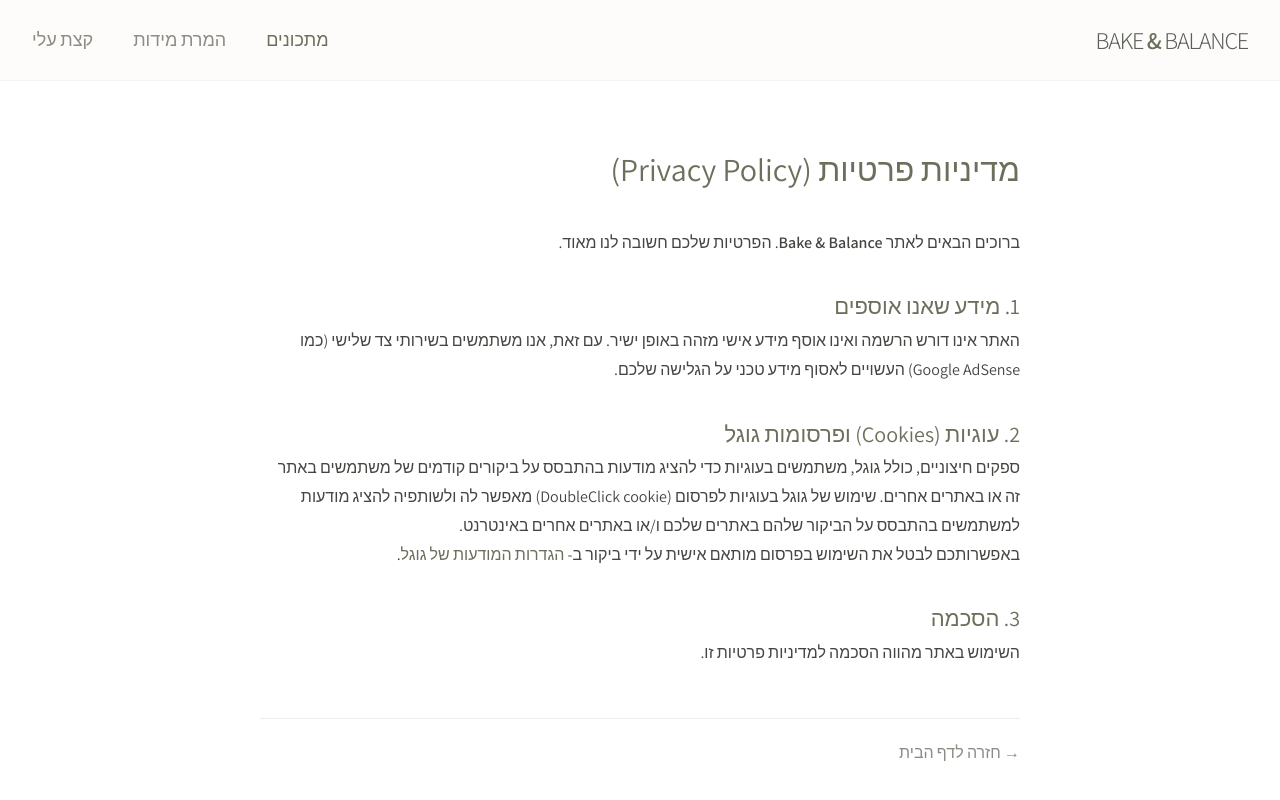
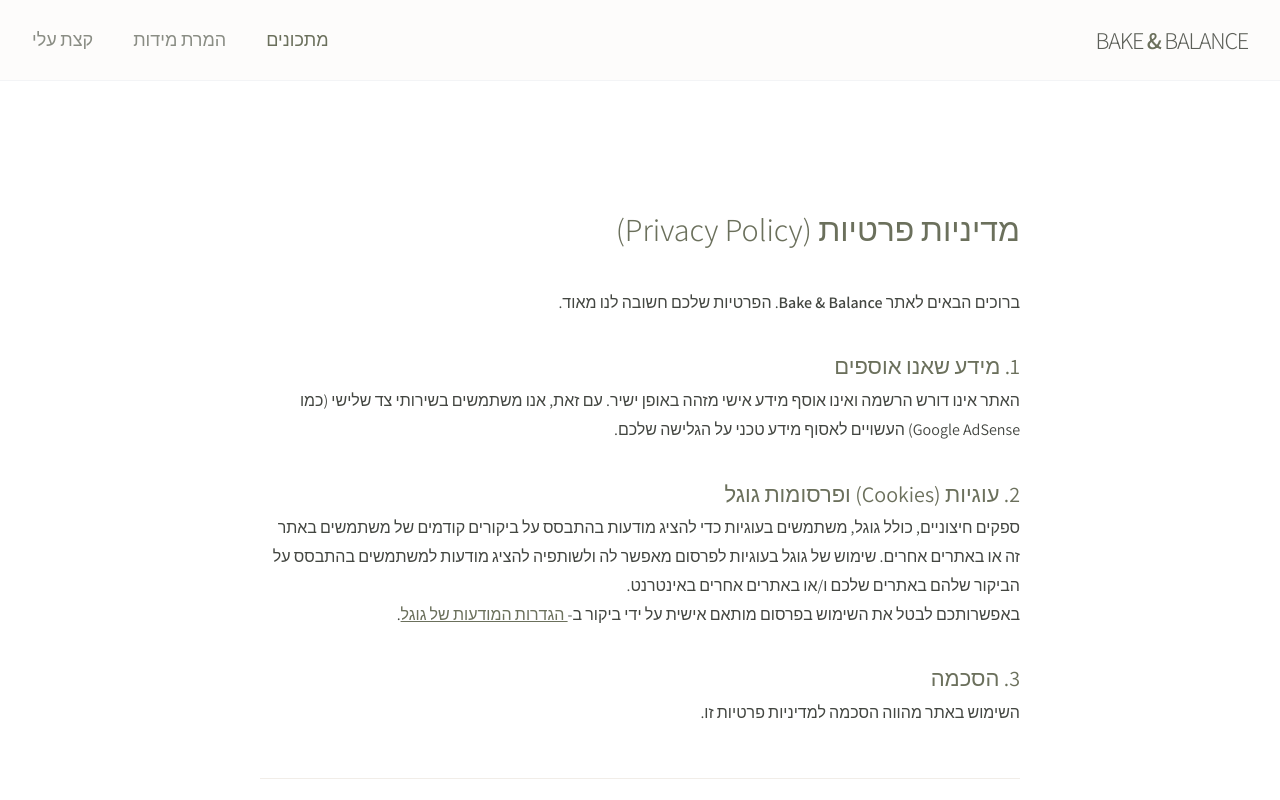
Before and after one commit to dolevnus-droid/my-recipe-site, a Next.js app: page /privacy in a window 1280 px wide. Shown: the top 800 px of the page. Built offline with nearby package versions, Linux system fonts and the light colour scheme.

Commit message:
updating

```diff
--- a/app/page.tsx
+++ b/app/page.tsx
@@ -90,19 +90,22 @@ export default function Home() {
           color: inherit;
           height: 100%;
         }
-        .recipe-card:hover { transform: translateY(-8px); box-shadow: 0 20px 40px rgba(107, 112, 92, 0.08) !important; }
+        .recipe-card:hover {
+          transform: translateY(-8px);
+          box-shadow: 0 20px 40px rgba(107, 112, 92, 0.08) !important;
+        }
 
         .recipe-image-container {
           overflow: hidden;
           position: relative;
-          height: 280px; /* גובה קבוע לתמונה */
+          height: 280px;
           width: 100%;
         }
 
         .recipe-image-container img {
           width: 100%;
           height: 100%;
-          object-fit: cover; /* שומר על יחס תמונה נכון */
+          object-fit: cover;
           transition: transform 0.6s ease;
         }
 
@@ -127,6 +130,7 @@ export default function Home() {
         }
       `}</style>
 
+      {/* הדר דף הבית */}
       <header style={{ padding: '60px 20px 40px', textAlign: 'center' }}>
         <h1 style={{ fontSize: 'clamp(40px, 8vw, 72px)', fontWeight: '200', color: '#6B705C', margin: 0, letterSpacing: '6px' }}>
           Bake & Balance
@@ -137,6 +141,7 @@ export default function Home() {
         </p>
       </header>
 
+      {/* תפריט קטגוריות */}
       {!loading && categories.length > 1 && (
         <div style={{ display: 'flex', justifyContent: 'center', gap: '15px', marginBottom: '60px', flexWrap: 'wrap', padding: '0 20px' }}>
           {categories.map(cat => (
@@ -151,7 +156,8 @@ export default function Home() {
         </div>
       )}
 
-      <section style={{ maxWidth: '1400px', margin: '0 auto', padding: '0 40px 100px' }}>
+      {/* גריד מתכונים */}
+      <section style={{ maxWidth: '1400px', margin: '0 auto', padding: '0 40px 60px' }}>
         {loading ? (
           <div style={{ textAlign: 'center', padding: '100px', color: '#8A8D84' }}>טוען מתכונים מתוקים...</div>
         ) : (
@@ -171,6 +177,7 @@ export default function Home() {
                       {recipe.title}
                     </h3>
 
+                    {/* דירוג כוכבים */}
                     {recipe.averageRating && (
                       <div style={{ display: 'flex', justifyContent: 'center', alignItems: 'center', gap: '5px', marginBottom: '15px', color: '#FFB100', fontSize: '16px' }}>
                         <span>{'★'.repeat(Math.round(recipe.averageRating))}</span>
@@ -195,6 +202,31 @@ export default function Home() {
           </div>
         )}
       </section>
+
+      {/* פוטר תחתון עם קישור למדיניות פרטיות */}
+      <footer style={{
+        textAlign: 'center',
+        padding: '40px 20px',
+        borderTop: '1px solid #F1EDE8',
+        marginTop: '20px'
+      }}>
+        <div style={{ marginBottom: '10px' }}>
+          <a
+            href="/privacy"
+            style={{
+              color: '#8A8D84',
+              fontSize: '13px',
+              textDecoration: 'none',
+              fontWeight: '400'
+            }}
+          >
+            מדיניות פרטיות
+          </a>
+        </div>
+        <div style={{ color: '#C2C0BA', fontSize: '11px', fontStyle: 'italic' }}>
+          Bake & Balance 2026 © | כל הזכויות שמורות לשירה נוסבוים
+        </div>
+      </footer>
     </main>
   );
 }
--- a/app/privacy/page.tsx
+++ b/app/privacy/page.tsx
@@ -2,35 +2,36 @@ export default function PrivacyPolicy() {
   return (
     <main style={{
       direction: 'rtl',
-      padding: '60px 20px',
+      padding: '120px 20px 60px', // הגדלתי את המרווח העליון ל-120px
       maxWidth: '800px',
       margin: '0 auto',
       fontFamily: 'Assistant, sans-serif',
       lineHeight: '1.8',
       color: '#434641'
     }}>
-      <h1 style={{ color: '#6B705C', fontSize: '32px', marginBottom: '30px' }}>מדיניות פרטיות (Privacy Policy)</h1>
+      {/* שאר הקוד שלך ללא שינוי */}
+      <h1 style={{ color: '#6B705C', fontSize: '32px', marginBottom: '30px', fontWeight: '300' }}>מדיניות פרטיות (Privacy Policy)</h1>
 
       <p>ברוכים הבאים לאתר <strong>Bake & Balance</strong>. הפרטיות שלכם חשובה לנו מאוד.</p>
 
-      <h2 style={{ color: '#6B705C', fontSize: '22px', marginTop: '30px' }}>1. מידע שאנו אוספים</h2>
+      <h2 style={{ color: '#6B705C', fontSize: '22px', marginTop: '30px', fontWeight: '400' }}>1. מידע שאנו אוספים</h2>
       <p>האתר אינו דורש הרשמה ואינו אוסף מידע אישי מזהה באופן ישיר. עם זאת, אנו משתמשים בשירותי צד שלישי (כמו Google AdSense) העשויים לאסוף מידע טכני על הגלישה שלכם.</p>
 
-      <h2 style={{ color: '#6B705C', fontSize: '22px', marginTop: '30px' }}>2. עוגיות (Cookies) ופרסומות גוגל</h2>
+      <h2 style={{ color: '#6B705C', fontSize: '22px', marginTop: '30px', fontWeight: '400' }}>2. עוגיות (Cookies) ופרסומות גוגל</h2>
       <p>
         ספקים חיצוניים, כולל גוגל, משתמשים בעוגיות כדי להציג מודעות בהתבסס על ביקורים קודמים של משתמשים באתר זה או באתרים אחרים.
-        שימוש של גוגל בעוגיות לפרסום (DoubleClick cookie) מאפשר לה ולשותפיה להציג מודעות למשתמשים בהתבסס על הביקור שלהם באתרים שלכם ו/או באתרים אחרים באינטרנט.
+        שימוש של גוגל בעוגיות לפרסום מאפשר לה ולשותפיה להציג מודעות למשתמשים בהתבסס על הביקור שלהם באתרים שלכם ו/או באתרים אחרים באינטרנט.
       </p>
       <p>
         באפשרותכם לבטל את השימוש בפרסום מותאם אישית על ידי ביקור ב-
-        <a href="https://www.google.com/settings/ads" target="_blank" style={{ color: '#6B705C' }}> הגדרות המודעות של גוגל</a>.
+        <a href="https://www.google.com/settings/ads" target="_blank" rel="noopener noreferrer" style={{ color: '#6B705C', textDecoration: 'underline' }}> הגדרות המודעות של גוגל</a>.
       </p>
 
-      <h2 style={{ color: '#6B705C', fontSize: '22px', marginTop: '30px' }}>3. הסכמה</h2>
+      <h2 style={{ color: '#6B705C', fontSize: '22px', marginTop: '30px', fontWeight: '400' }}>3. הסכמה</h2>
       <p>השימוש באתר מהווה הסכמה למדיניות פרטיות זו.</p>
 
-      <div style={{ marginTop: '50px', borderTop: '1px solid #eee', paddingTop: '20px' }}>
-        <a href="/" style={{ color: '#8A8D84', textDecoration: 'none' }}>→ חזרה לדף הבית</a>
+      <div style={{ marginTop: '50px', borderTop: '1px solid #F1EDE8', paddingTop: '20px' }}>
+        <a href="/" style={{ color: '#8A8D84', textDecoration: 'none', fontSize: '14px', fontWeight: '600' }}>→ חזרה לדף הבית</a>
       </div>
     </main>
   );
```
